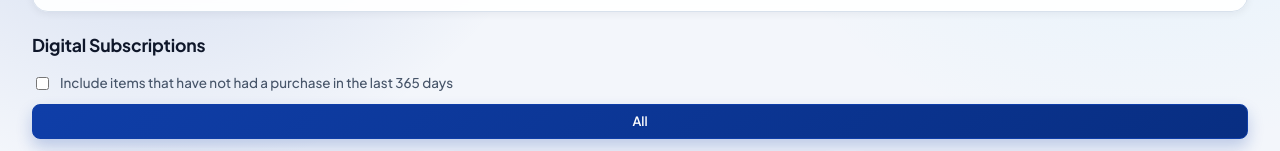
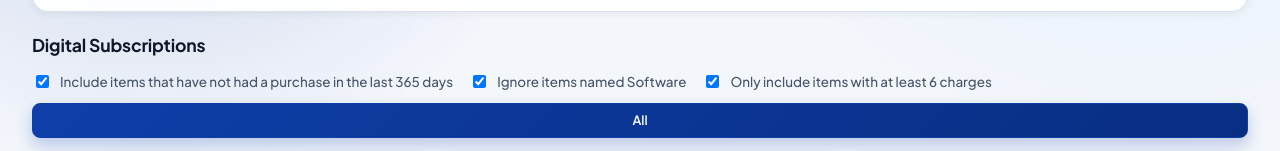
Before and after one commit to dragonstonehafiz/budgeting-analysis, a Vue app in the folder frontend/: page /subscriptions in a window 1280 px wide. Shown: the part 137-288 px from the top of the page. Built offline with nearby package versions, Linux system fonts and the light colour scheme; no server answers.

Commit message:
feat: update subscriptions page

```diff
--- a/frontend/src/pages/SubscriptionsPage.vue
+++ b/frontend/src/pages/SubscriptionsPage.vue
@@ -4,10 +4,20 @@
 
     <h1 class="section-title">Digital Subscriptions</h1>
     <div class="top-controls">
-      <label class="toggle-row">
-        <input v-model="includeStaleSubscriptions" type="checkbox" />
-        <span>Include items that have not had a purchase in the last 365 days</span>
-      </label>
+      <div class="toggle-row-group">
+        <label class="toggle-row">
+          <input v-model="includeStaleSubscriptions" type="checkbox" />
+          <span>Include items that have not had a purchase in the last 365 days</span>
+        </label>
+        <label class="toggle-row">
+          <input v-model="ignoreSoftware" type="checkbox" />
+          <span>Ignore items named Software</span>
+        </label>
+        <label class="toggle-row">
+          <input v-model="requireMinimumChargeCount" type="checkbox" />
+          <span>Only include items with at least 6 charges</span>
+        </label>
+      </div>
       <div class="frequency-tabs">
         <button
           v-for="tab in frequencyTabs"
@@ -78,7 +88,9 @@ import { useGlobalFilters } from '../composables/useGlobalFilters.js'
 const { search, selectedTags, privacyMode, transactions, initFilters } = useGlobalFilters()
 
 onMounted(() => initFilters())
-const includeStaleSubscriptions = ref(false)
+const includeStaleSubscriptions = ref(true)
+const ignoreSoftware = ref(true)
+const requireMinimumChargeCount = ref(true)
 const activeFrequencyTab = ref('All')
 
 const TAB_ORDER = [
@@ -114,6 +126,10 @@ function normalizeSubscriptionName(name) {
   return String(name || '').trim()
 }
 
+function isSoftwareSubscription(name) {
+  return normalizeSubscriptionName(name).toLowerCase() === 'software'
+}
+
 function toValidCost(value) {
   const cost = Number(value)
   return Number.isFinite(cost) ? cost : null
@@ -134,10 +150,27 @@ function cadenceFromAvgInterval(avgIntervalDays, chargesCount) {
   return 'Irregular'
 }
 
+function averageRecentIntervalDays(entries, recentChargeCount = 6) {
+  const recentEntries = entries.slice(-recentChargeCount)
+  const intervals = []
+
+  for (let i = 1; i < recentEntries.length; i += 1) {
+    const diffMs = recentEntries[i].date.getTime() - recentEntries[i - 1].date.getTime()
+    if (diffMs > 0) intervals.push(diffMs / 86_400_000)
+  }
+
+  if (!intervals.length) return null
+  return intervals.reduce((sum, d) => sum + d, 0) / intervals.length
+}
+
 const subscriptionTransactions = computed(() => {
   let txs = transactions.value.filter(
     (tx) => String(tx.Category || '').trim().toLowerCase() === 'digital subscriptions'
   )
+
+  if (ignoreSoftware.value) {
+    txs = txs.filter((tx) => !isSoftwareSubscription(tx.Item))
+  }
 
   const q = search.value.trim().toLowerCase()
   if (q) {
@@ -200,14 +233,7 @@ const summaryRows = computed(() =>
     const lowestPrice = Math.min(...costs)
     const mostRecentEntry = group.entries[group.entries.length - 1]
 
-    const intervals = []
-    for (let i = 1; i < group.entries.length; i += 1) {
-      const diffMs = group.entries[i].date.getTime() - group.entries[i - 1].date.getTime()
-      if (diffMs > 0) intervals.push(diffMs / 86_400_000)
-    }
-    const avgIntervalDays = intervals.length
-      ? intervals.reduce((sum, d) => sum + d, 0) / intervals.length
-      : null
+    const avgIntervalDays = averageRecentIntervalDays(group.entries)
 
     return {
       subscriptionKey: group.key,
@@ -237,8 +263,14 @@ const filteredSummaryRowsByStale = computed(() =>
   )
 )
 
+const filteredSummaryRows = computed(() =>
+  filteredSummaryRowsByStale.value.filter((row) =>
+    !requireMinimumChargeCount.value || row.chargesCount >= 6
+  )
+)
+
 const frequencyTabs = computed(() => {
-  const set = new Set(filteredSummaryRowsByStale.value.map((row) => row.cadence))
+  const set = new Set(filteredSummaryRows.value.map((row) => row.cadence))
   return ['All', ...TAB_ORDER.filter((tab) => set.has(tab))]
 })
 
@@ -250,8 +282,8 @@ watch(frequencyTabs, (tabs) => {
 
 const subscriptionSummaryRows = computed(() =>
   activeFrequencyTab.value === 'All'
-    ? filteredSummaryRowsByStale.value
-    : filteredSummaryRowsByStale.value.filter((row) => row.cadence === activeFrequencyTab.value)
+    ? filteredSummaryRows.value
+    : filteredSummaryRows.value.filter((row) => row.cadence === activeFrequencyTab.value)
 )
 
 const visibleSubscriptionKeys = computed(() =>
@@ -323,11 +355,17 @@ function formatCurrency(value) {
   margin-bottom: 0.95rem;
 }
 
+.toggle-row-group {
+  display: flex;
+  flex-wrap: wrap;
+  gap: 1rem;
+  margin-bottom: 0.7rem;
+}
+
 .toggle-row {
   display: inline-flex;
   align-items: center;
   gap: 0.5rem;
-  margin-bottom: 0.7rem;
   font-size: 0.84rem;
   color: var(--text-muted);
   font-weight: 500;
```
Also changed, not shown: 1 other file (tests, documents, lock files or other folders).
